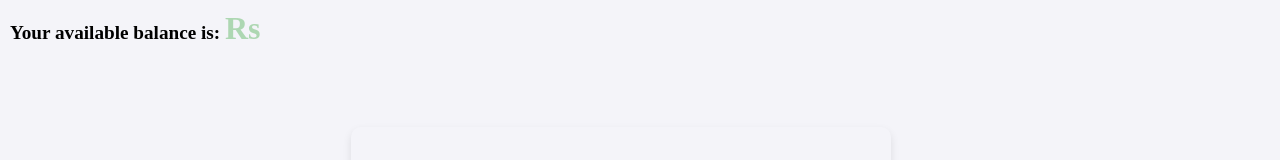
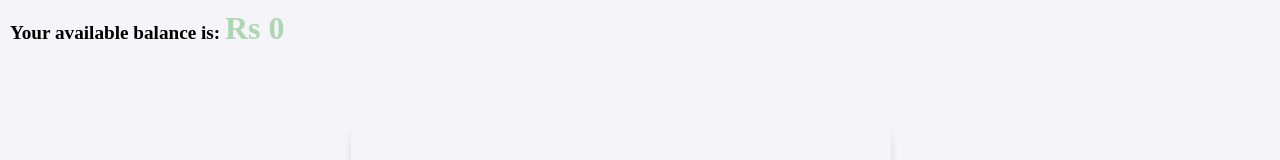
Before and after one commit to anasbm1000/reactJSBasics, a React (Create React App) app in the folder expensetracker/: page / in a window 1280 px wide. Shown: the top 160 px of the page. Built offline with nearby package versions, Linux system fonts and the light colour scheme.

Commit message:
Implemented logic of displaying available balance using income and expense

```diff
--- a/expensetracker/src/App.js
+++ b/expensetracker/src/App.js
@@ -9,12 +9,19 @@ import Customizedmsg from './components/Customizedmsg';
 import './App.css';
 
 const App = () => {
-  const [income, setIncome] = useState();
+  const [income, setIncome] = useState(0);
+  const [totalExpenses, setTotalExpenses] = useState(0);
 
   useEffect(() => {
     const storedIncome = localStorage.getItem('income');
+    const storedExpenses = localStorage.getItem('expenses');
     if (storedIncome) {
       setIncome(Number(storedIncome));
+    }
+    if (storedExpenses) {
+      const expenses = JSON.parse(storedExpenses);
+      const newTotalExpenses = expenses.reduce((acc, expense) => acc + Number(expense.amount), 0);
+      setTotalExpenses(newTotalExpenses);
     }
   }, []);
 
@@ -23,15 +30,21 @@ const App = () => {
     localStorage.setItem('income', newIncome);
   };
 
+  const handleUpdateTotalExpenses = (newTotalExpenses) => {
+    setTotalExpenses(newTotalExpenses);
+  };
+
+  const availableBalance = income - totalExpenses;
+
   return (
     <Router>
-      <h1>Your available balance is: <span id="expense" className="blink">Rs {income}</span></h1>
+      <h1>Your available balance is: <span id="expense" className="blink">Rs {availableBalance}</span></h1>
       <main>
         <Routes>
           <Route path="/" element={<Home />} />
           <Route path="/profile" element={<Profile />} />
           <Route path="/income" element={<Income income={income} setIncome={handleSetIncome} />} />
-          <Route path="/expenses" element={<Expenses />} />
+          <Route path="/expenses" element={<Expenses income={income} updateTotalExpenses={handleUpdateTotalExpenses} />} />
           <Route path="/customizedmsg" element={<Customizedmsg />} />
         </Routes>
       </main>
```
